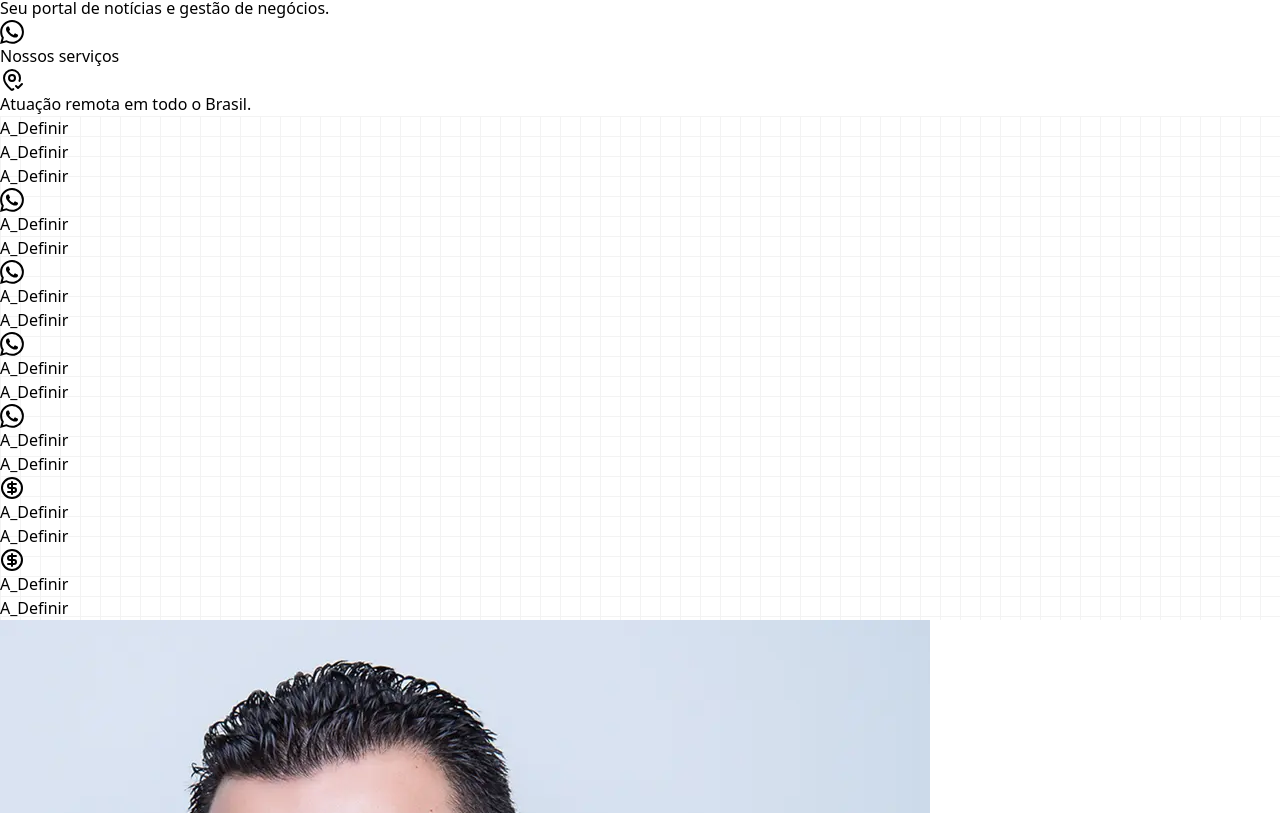
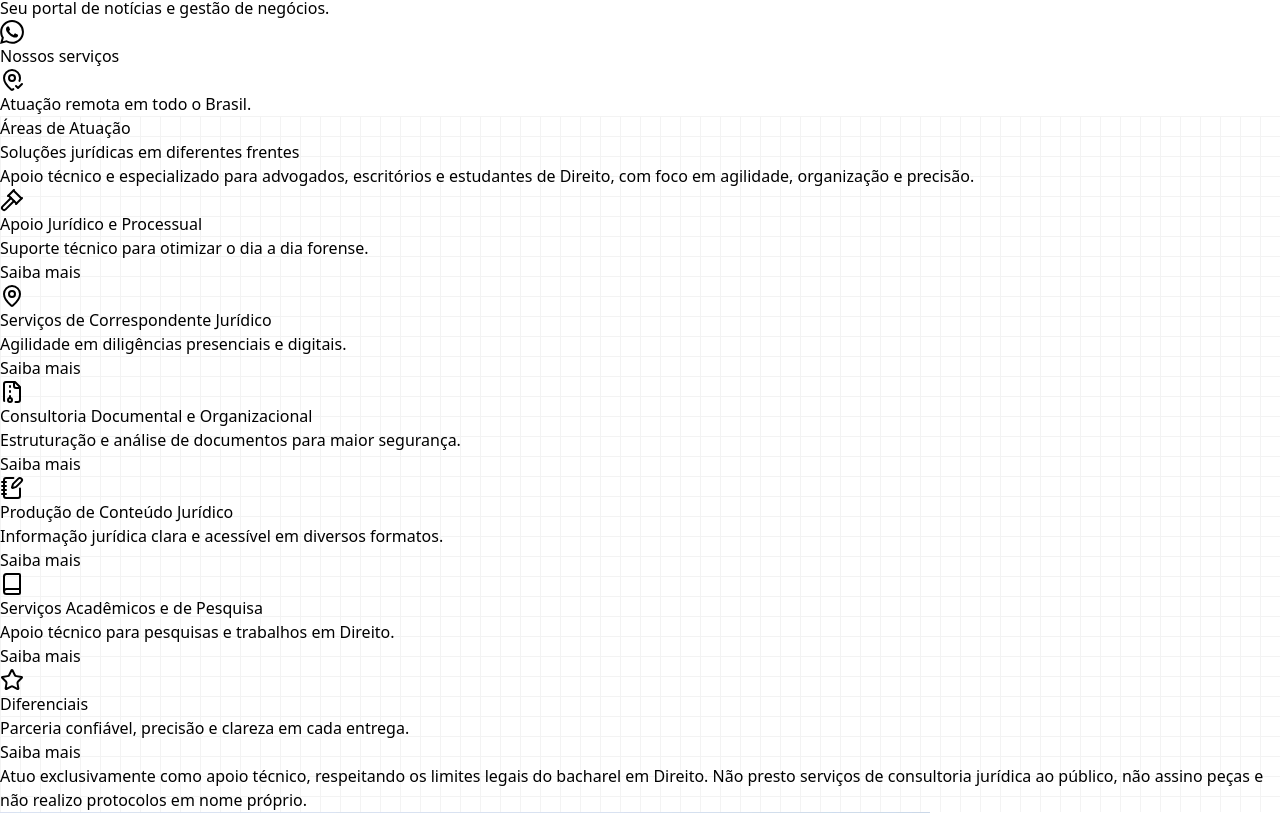
Before and after one commit to Paper-Street-Softwares/LP-Eduardo-Barros, a React (Vite) app: page / in a window 1280 px wide. Shown: the part 507-1320 px from the top of the page. Built offline with nearby package versions, Linux system fonts and the light colour scheme; a web font is replaced by a local one.

Commit message:
fix: Features

```diff
--- a/src/components/cards/IconButtonFeatureCard.jsx
+++ b/src/components/cards/IconButtonFeatureCard.jsx
@@ -18,7 +18,7 @@ export default function IconButtonFeatureCard(props) {
 
   return (
     <div
-      className={`w-[250px] phone2:w-[300px] phone3:w-[350px] tablet1:h-[220px] tablet1:max-w-[255px] desktop1:max-w-[250px] p-0 flex flex-col items-center desktop1:p-0 ${className}`}
+      className={`w-[250px] phone2:w-[300px] phone3:w-[350px] tablet1:h-[250px] tablet1:max-w-[255px] desktop1:max-w-[250px] p-0 flex flex-col items-center desktop1:p-0 ${className}`}
     >
       <div
         className={`h-[64px] w-[64px] mb-[24px] rounded-md flex justify-center items-center ${bgClass}`}
--- a/src/components/sections/DefaultModals.jsx
+++ b/src/components/sections/DefaultModals.jsx
@@ -1,4 +1,7 @@
-import { useTranslation } from "react-i18next";
+import { useState } from "react";
+import { useTranslation, Trans } from "react-i18next";
+import { Dialog } from "primereact/dialog";
+import { X } from "lucide-react";
 import content from "../../content/content";
 import Button from "../interactives/Button";
 import SectionArea from "../sectionElements/SectionArea";
@@ -7,8 +10,47 @@ import SectionWrapper from "../sectionElements/SectionWrapper";
 import MotionDivDownToUp from "../animation/MotionDivDownToUp";
 import IconButtonFeatureCard from "../cards/IconButtonFeatureCard";
 
-export default function FeaturesParagraphs({ modal, colorMode }) {
+export default function FeaturesParagraphs({ colorMode }) {
   const { t } = useTranslation();
+
+  // Estado do modal
+  const [visible, setVisible] = useState(false);
+  const [modalTitle, setModalTitle] = useState("");
+  const [modalContent, setModalContent] = useState("");
+
+  const openModal = (num) => {
+    const card = content.texts.features[`card${num}`];
+
+    setModalTitle(t(`features.card${num}.title`));
+    setModalContent(
+      <div className="text-paragraph3">
+        <p className="mb-8">
+          <Trans i18nKey={`features.card${num}.description`} />
+        </p>
+        <p className="mt-[20px] mb-[18px]">Quer saber mais? Clique abaixo 👇</p>
+
+        <Button
+          aria-label={t("about.ctaButtonAriaLabel")}
+          label={t("about.ctaButtonText")}
+          animation={false}
+          className="hover:scale-105 bg-buttonColor text-labelButtons"
+          icon={
+            <svg
+              xmlns="http://www.w3.org/2000/svg"
+              width="24"
+              height="24"
+              fill="currentColor"
+              className="bi bi-whatsapp"
+              viewBox="0 0 18 18"
+            >
+              <path d="M13.601 2.326A7.85 7.85 0 0 0 7.994 0C3.627 0 .068 3.558.064 7.926c0 1.399.366 2.76 1.057 3.965L0 16l4.204-1.102a7.9 7.9 0 0 0 3.79.965h.004c4.368 0 7.926-3.558 7.93-7.93A7.9 7.9 0 0 0 13.6 2.326zM7.994 14.521a6.6 6.6 0 0 1-3.356-.92l-.24-.144-2.494.654.666-2.433-.156-.251a6.56 6.56 0 0 1-1.007-3.505c0-3.626 2.957-6.584 6.591-6.584a6.56 6.56 0 0 1 4.66 1.931 6.56 6.56 0 0 1 1.928 4.66c-.004 3.639-2.961 6.592-6.592 6.592m3.615-4.934c-.197-.099-1.17-.578-1.353-.646-.182-.065-.315-.099-.445.099-.133.197-.513.646-.627.775-.114.133-.232.148-.43.05-.197-.1-.836-.308-1.592-.985-.59-.525-.985-1.175-1.103-1.372-.114-.198-.011-.304.088-.403.087-.088.197-.232.296-.346.1-.114.133-.198.198-.33.065-.134.034-.248-.015-.347-.05-.099-.445-1.076-.612-1.47-.16-.389-.323-.335-.445-.34-.114-.007-.247-.007-.38-.007a.73.73 0 0 0-.529.247c-.182.198-.691.677-.691 1.654s.71 1.916.81 2.049c.098.133 1.394 2.132 3.383 2.992.47.205.84.326 1.129.418.475.152.904.129 1.246.08.38-.058 1.171-.48 1.338-.943.164-.464.164-.86.114-.943-.049-.084-.182-.133-.38-.232" />
+            </svg>
+          }
+        />
+      </div>
+    );
+    setVisible(true);
+  };
 
   // Classes de tema
   const bgClasses = {
@@ -25,7 +67,7 @@ export default function FeaturesParagraphs({ modal, colorMode }) {
   const textClass = textClasses[colorMode] || textClasses.default;
 
   return (
-    <SectionArea id="service" className={`${bgClass}`}>
+    <SectionArea id="service" className={bgClass}>
       <SectionHeader
         colorMode="dark"
         className="text-center"
@@ -39,15 +81,15 @@ export default function FeaturesParagraphs({ modal, colorMode }) {
       <SectionWrapper>
         <div className="flex flex-col items-center w-full justify-evenly tablet1:flex-row">
           <div className="flex flex-wrap items-start justify-center w-full gap-[40px]">
-            {[1, 2, 3, 4].map((num) => {
-              const card = content.texts.features[`card${num}`]; // Mantém ícones e imagens do content
+            {[1, 2, 3, 4, 5, 6].map((num) => {
+              const card = content.texts.features[`card${num}`];
               return (
                 <MotionDivDownToUp
                   key={num}
                   className="flex flex-col items-center justify-center border-[2px] border-solid px-[10px] py-[20px] rounded-md bg-bgSectionLight tablet1:w-[46.5%] desktop1:w-[28%] desktop2:w-[25%]"
                 >
                   <IconButtonFeatureCard
-                    icon={card.icon} // ícone do content
+                    icon={card.icon}
                     title={t(`features.card${num}.title`)}
                     paragraph={t(`features.card${num}.subtitle`)}
                     className="tablet1:mb-[12px] desktop1:mb-0 desktop2:mb-[18px]"
@@ -58,31 +100,34 @@ export default function FeaturesParagraphs({ modal, colorMode }) {
                     className="bg-darker"
                     labelColor="text-white"
                     label={t(`features.card${num}.buttonLabel`)}
-                    buttonLink={t("links.ctaWhatsapp")}
-                    icon={
-                      <svg
-                        xmlns="http://www.w3.org/2000/svg"
-                        width="16"
-                        height="16"
-                        viewBox="0 0 24 24"
-                        fill="none"
-                        stroke="#fff"
-                        strokeWidth="2"
-                        strokeLinecap="round"
-                        strokeLinejoin="round"
-                        className="lucide lucide-corner-down-right"
-                      >
-                        <polyline points="15 10 20 15 15 20" />
-                        <path d="M4 4v7a4 4 0 0 0 4 4h12" />
-                      </svg>
-                    }
+                    onClick={() => openModal(num)}
                   />
                 </MotionDivDownToUp>
               );
             })}
+
+            <p className="font-mainFont w-[90%] desktop1:w-[80%] text-black/70 text-center">
+              Atuo exclusivamente como apoio técnico, respeitando os limites
+              legais do bacharel em Direito. Não presto serviços de consultoria
+              jurídica ao público, não assino peças e não realizo protocolos em
+              nome próprio.
+            </p>
           </div>
         </div>
       </SectionWrapper>
+
+      {/* Modal */}
+      <Dialog
+        className="font-secondFont"
+        closeIcon={<X size={20} />}
+        header={modalTitle}
+        visible={visible}
+        onHide={() => setVisible(false)}
+        style={{ width: "50vw" }}
+        breakpoints={{ "4000px": "60vw", "1024px": "70vw", "641px": "85vw" }}
+      >
+        {modalContent}
+      </Dialog>
     </SectionArea>
   );
 }
--- a/src/content/content.jsx
+++ b/src/content/content.jsx
@@ -212,11 +212,19 @@ const content = {
             xmlns="http://www.w3.org/2000/svg"
             width="24"
             height="24"
-            fill="currentColor"
-            className="bi bi-whatsapp"
-            viewBox="0 0 16 16"
+            viewBox="0 0 24 24"
+            fill="none"
+            stroke="currentColor"
+            stroke-width="2"
+            stroke-linecap="round"
+            stroke-linejoin="round"
+            class="lucide lucide-gavel-icon lucide-gavel"
           >
-            <path d="M13.601 2.326A7.85 7.85 0 0 0 7.994 0C3.627 0 .068 3.558.064 7.926c0 1.399.366 2.76 1.057 3.965L0 16l4.204-1.102a7.9 7.9 0 0 0 3.79.965h.004c4.368 0 7.926-3.558 7.93-7.93A7.9 7.9 0 0 0 13.6 2.326zM7.994 14.521a6.6 6.6 0 0 1-3.356-.92l-.24-.144-2.494.654.666-2.433-.156-.251a6.56 6.56 0 0 1-1.007-3.505c0-3.626 2.957-6.584 6.591-6.584a6.56 6.56 0 0 1 4.66 1.931 6.56 6.56 0 0 1 1.928 4.66c-.004 3.639-2.961 6.592-6.592 6.592m3.615-4.934c-.197-.099-1.17-.578-1.353-.646-.182-.065-.315-.099-.445.099-.133.197-.513.646-.627.775-.114.133-.232.148-.43.05-.197-.1-.836-.308-1.592-.985-.59-.525-.985-1.175-1.103-1.372-.114-.198-.011-.304.088-.403.087-.088.197-.232.296-.346.1-.114.133-.198.198-.33.065-.134.034-.248-.015-.347-.05-.099-.445-1.076-.612-1.47-.16-.389-.323-.335-.445-.34-.114-.007-.247-.007-.38-.007a.73.73 0 0 0-.529.247c-.182.198-.691.677-.691 1.654s.71 1.916.81 2.049c.098.133 1.394 2.132 3.383 2.992.47.205.84.326 1.129.418.475.152.904.129 1.246.08.38-.058 1.171-.48 1.338-.943.164-.464.164-.86.114-.943-.049-.084-.182-.133-.38-.232" />
+            <path d="m14 13-8.381 8.38a1 1 0 0 1-3.001-3l8.384-8.381" />
+            <path d="m16 16 6-6" />
+            <path d="m21.5 10.5-8-8" />
+            <path d="m8 8 6-6" />
+            <path d="m8.5 7.5 8 8" />
           </svg>
         ),
         buttonLabelModal: "Fale Conosco",
@@ -240,11 +248,16 @@ const content = {
             xmlns="http://www.w3.org/2000/svg"
             width="24"
             height="24"
-            fill="currentColor"
-            className="bi bi-whatsapp"
-            viewBox="0 0 16 16"
+            viewBox="0 0 24 24"
+            fill="none"
+            stroke="currentColor"
+            stroke-width="2"
+            stroke-linecap="round"
+            stroke-linejoin="round"
+            class="lucide lucide-map-pin-icon lucide-map-pin"
           >
-            <path d="M13.601 2.326A7.85 7.85 0 0 0 7.994 0C3.627 0 .068 3.558.064 7.926c0 1.399.366 2.76 1.057 3.965L0 16l4.204-1.102a7.9 7.9 0 0 0 3.79.965h.004c4.368 0 7.926-3.558 7.93-7.93A7.9 7.9 0 0 0 13.6 2.326zM7.994 14.521a6.6 6.6 0 0 1-3.356-.92l-.24-.144-2.494.654.666-2.433-.156-.251a6.56 6.56 0 0 1-1.007-3.505c0-3.626 2.957-6.584 6.591-6.584a6.56 6.56 0 0 1 4.66 1.931 6.56 6.56 0 0 1 1.928 4.66c-.004 3.639-2.961 6.592-6.592 6.592m3.615-4.934c-.197-.099-1.17-.578-1.353-.646-.182-.065-.315-.099-.445.099-.133.197-.513.646-.627.775-.114.133-.232.148-.43.05-.197-.1-.836-.308-1.592-.985-.59-.525-.985-1.175-1.103-1.372-.114-.198-.011-.304.088-.403.087-.088.197-.232.296-.346.1-.114.133-.198.198-.33.065-.134.034-.248-.015-.347-.05-.099-.445-1.076-.612-1.47-.16-.389-.323-.335-.445-.34-.114-.007-.247-.007-.38-.007a.73.73 0 0 0-.529.247c-.182.198-.691.677-.691 1.654s.71 1.916.81 2.049c.098.133 1.394 2.132 3.383 2.992.47.205.84.326 1.129.418.475.152.904.129 1.246.08.38-.058 1.171-.48 1.338-.943.164-.464.164-.86.114-.943-.049-.084-.182-.133-.38-.232" />
+            <path d="M20 10c0 4.993-5.539 10.193-7.399 11.799a1 1 0 0 1-1.202 0C9.539 20.193 4 14.993 4 10a8 8 0 0 1 16 0" />
+            <circle cx="12" cy="10" r="3" />
           </svg>
         ),
         buttonLabelModal: "Fale Conosco",
@@ -267,11 +280,20 @@ const content = {
             xmlns="http://www.w3.org/2000/svg"
             width="24"
             height="24"
-            fill="currentColor"
-            className="bi bi-whatsapp"
-            viewBox="0 0 16 16"
+            viewBox="0 0 24 24"
+            fill="none"
+            stroke="currentColor"
+            stroke-width="2"
+            stroke-linecap="round"
+            stroke-linejoin="round"
+            class="lucide lucide-file-archive-icon lucide-file-archive"
           >
-            <path d="M13.601 2.326A7.85 7.85 0 0 0 7.994 0C3.627 0 .068 3.558.064 7.926c0 1.399.366 2.76 1.057 3.965L0 16l4.204-1.102a7.9 7.9 0 0 0 3.79.965h.004c4.368 0 7.926-3.558 7.93-7.93A7.9 7.9 0 0 0 13.6 2.326zM7.994 14.521a6.6 6.6 0 0 1-3.356-.92l-.24-.144-2.494.654.666-2.433-.156-.251a6.56 6.56 0 0 1-1.007-3.505c0-3.626 2.957-6.584 6.591-6.584a6.56 6.56 0 0 1 4.66 1.931 6.56 6.56 0 0 1 1.928 4.66c-.004 3.639-2.961 6.592-6.592 6.592m3.615-4.934c-.197-.099-1.17-.578-1.353-.646-.182-.065-.315-.099-.445.099-.133.197-.513.646-.627.775-.114.133-.232.148-.43.05-.197-.1-.836-.308-1.592-.985-.59-.525-.985-1.175-1.103-1.372-.114-.198-.011-.304.088-.403.087-.088.197-.232.296-.346.1-.114.133-.198.198-.33.065-.134.034-.248-.015-.347-.05-.099-.445-1.076-.612-1.47-.16-.389-.323-.335-.445-.34-.114-.007-.247-.007-.38-.007a.73.73 0 0 0-.529.247c-.182.198-.691.677-.691 1.654s.71 1.916.81 2.049c.098.133 1.394 2.132 3.383 2.992.47.205.84.326 1.129.418.475.152.904.129 1.246.08.38-.058 1.171-.48 1.338-.943.164-.464.164-.86.114-.943-.049-.084-.182-.133-.38-.232" />
+            <path d="M10 12v-1" />
+            <path d="M10 18v-2" />
+            <path d="M10 7V6" />
+            <path d="M14 2v4a2 2 0 0 0 2 2h4" />
+            <path d="M15.5 22H18a2 2 0 0 0 2-2V7l-5-5H6a2 2 0 0 0-2 2v16a2 2 0 0 0 .274 1.01" />
+            <circle cx="10" cy="20" r="2" />
           </svg>
         ),
         buttonLabelModal: "Fale Conosco",
@@ -295,11 +317,20 @@ const content = {
             xmlns="http://www.w3.org/2000/svg"
             width="24"
             height="24"
-            fill="currentColor"
-            className="bi bi-whatsapp"
-            viewBox="0 0 16 16"
+            viewBox="0 0 24 24"
+            fill="none"
+            stroke="currentColor"
+            stroke-width="2"
+            stroke-linecap="round"
+            stroke-linejoin="round"
+            class="lucide lucide-notebook-pen-icon lucide-notebook-pen"
           >
-            <path d="M13.601 2.326A7.85 7.85 0 0 0 7.994 0C3.627 0 .068 3.558.064 7.926c0 1.399.366 2.76 1.057 3.965L0 16l4.204-1.102a7.9 7.9 0 0 0 3.79.965h.004c4.368 0 7.926-3.558 7.93-7.93A7.9 7.9 0 0 0 13.6 2.326zM7.994 14.521a6.6 6.6 0 0 1-3.356-.92l-.24-.144-2.494.654.666-2.433-.156-.251a6.56 6.56 0 0 1-1.007-3.505c0-3.626 2.957-6.584 6.591-6.584a6.56 6.56 0 0 1 4.66 1.931 6.56 6.56 0 0 1 1.928 4.66c-.004 3.639-2.961 6.592-6.592 6.592m3.615-4.934c-.197-.099-1.17-.578-1.353-.646-.182-.065-.315-.099-.445.099-.133.197-.513.646-.627.775-.114.133-.232.148-.43.05-.197-.1-.836-.308-1.592-.985-.59-.525-.985-1.175-1.103-1.372-.114-.198-.011-.304.088-.403.087-.088.197-.232.296-.346.1-.114.133-.198.198-.33.065-.134.034-.248-.015-.347-.05-.099-.445-1.076-.612-1.47-.16-.389-.323-.335-.445-.34-.114-.007-.247-.007-.38-.007a.73.73 0 0 0-.529.247c-.182.198-.691.677-.691 1.654s.71 1.916.81 2.049c.098.133 1.394 2.132 3.383 2.992.47.205.84.326 1.129.418.475.152.904.129 1.246.08.38-.058 1.171-.48 1.338-.943.164-.464.164-.86.114-.943-.049-.084-.182-.133-.38-.232" />
+            <path d="M13.4 2H6a2 2 0 0 0-2 2v16a2 2 0 0 0 2 2h12a2 2 0 0 0 2-2v-7.4" />
+            <path d="M2 6h4" />
+            <path d="M2 10h4" />
+            <path d="M2 14h4" />
+            <path d="M2 18h4" />
+            <path d="M21.378 5.626a1 1 0 1 0-3.004-3.004l-5.01 5.012a2 2 0 0 0-.506.854l-.837 2.87a.5.5 0 0 0 .62.62l2.87-.837a2 2 0 0 0 .854-.506z" />
           </svg>
         ),
         buttonLabelModal: "Fale Conosco",
@@ -329,11 +360,9 @@ const content = {
             stroke-width="2"
             stroke-linecap="round"
             stroke-linejoin="round"
-            class="lucide lucide-circle-dollar-sign-icon lucide-circle-dollar-sign"
+            class="lucide lucide-book-icon lucide-book"
           >
-            <circle cx="12" cy="12" r="10" />
-            <path d="M16 8h-6a2 2 0 1 0 0 4h4a2 2 0 1 1 0 4H8" />
-            <path d="M12 18V6" />
+            <path d="M4 19.5v-15A2.5 2.5 0 0 1 6.5 2H19a1 1 0 0 1 1 1v18a1 1 0 0 1-1 1H6.5a1 1 0 0 1 0-5H20" />
           </svg>
         ),
         buttonLabelModal: "Fale Conosco",
@@ -363,11 +392,9 @@ const content = {
             stroke-width="2"
             stroke-linecap="round"
             stroke-linejoin="round"
-            class="lucide lucide-circle-dollar-sign-icon lucide-circle-dollar-sign"
+            class="lucide lucide-star-icon lucide-star"
           >
-            <circle cx="12" cy="12" r="10" />
-            <path d="M16 8h-6a2 2 0 1 0 0 4h4a2 2 0 1 1 0 4H8" />
-            <path d="M12 18V6" />
+            <path d="M11.525 2.295a.53.53 0 0 1 .95 0l2.31 4.679a2.123 2.123 0 0 0 1.595 1.16l5.166.756a.53.53 0 0 1 .294.904l-3.736 3.638a2.123 2.123 0 0 0-.611 1.878l.882 5.14a.53.53 0 0 1-.771.56l-4.618-2.428a2.122 2.122 0 0 0-1.973 0L6.396 21.01a.53.53 0 0 1-.77-.56l.881-5.139a2.122 2.122 0 0 0-.611-1.879L2.16 9.795a.53.53 0 0 1 .294-.906l5.165-.755a2.122 2.122 0 0 0 1.597-1.16z" />
           </svg>
         ),
         buttonLabelModal: "Fale Conosco",
--- a/src/locales/pt.json
+++ b/src/locales/pt.json
@@ -27,51 +27,51 @@
     }
   },
   "features": {
-    "miniTag": "A_Definir",
-    "title": "A_Definir",
-    "subtitle": "A_Definir",
+    "miniTag": "Áreas de Atuação",
+    "title": "Soluções jurídicas em diferentes frentes",
+    "subtitle": "Apoio técnico e especializado para advogados, escritórios e estudantes de Direito, com foco em agilidade, organização e precisão.",
     "card1": {
-      "title": "A_Definir",
-      "subtitle": "A_Definir",
-      "description": "A_Definir",
+      "title": "Apoio Jurídico e Processual",
+      "subtitle": "Suporte técnico para otimizar o dia a dia forense.",
+      "description": "Elaboração de minutas de petições, contestações, réplicas e recursos (sem assinatura). <br/><br/> Pesquisas de jurisprudência, doutrina e legislação. <br/><br/> Elaboração de relatórios jurídicos e quadros comparativos. <br/><br/> Revisão e organização de documentos processuais. <br/><br/> Controle e gestão de prazos processuais. <br/><br/> Acompanhamento processual (consulta e extração de andamentos no PJe, e-SAJ etc.). <br/><br/> Cálculos básicos de liquidação inicial.",
       "buttonLabelModal": "A_Definir",
-      "buttonLabel": "A_Definir"
+      "buttonLabel": "Saiba mais"
     },
     "card2": {
-      "title": "A_Definir",
-      "subtitle": "A_Definir",
-      "description": "A_Definir",
+      "title": "Serviços de Correspondente Jurídico",
+      "subtitle": "Agilidade em diligências presenciais e digitais.",
+      "description": "Protocolos físicos e digitais em fóruns, cartórios e órgãos públicos. <br/><br/> Retirada de alvarás, certidões e ofícios. <br/><br/> Obtenção de cópias processuais (físicas e digitais). <br/><br/> Diligências administrativas em órgãos públicos e privados. <br/><br/> Acompanhamento em cartórios (registros, certidões, averbações). <br/><br/> Despachos administrativos junto a repartições públicas. ",
       "buttonLabelModal": "A_Definir",
-      "buttonLabel": "A_Definir"
+      "buttonLabel": "Saiba mais"
     },
     "card3": {
-      "title": "A_Definir",
-      "subtitle": "A_Definir",
-      "description": "A_Definir",
+      "title": "Consultoria Documental e Organizacional",
+      "subtitle": "Estruturação e análise de documentos para maior segurança.",
+      "description": "Organização de pastas e arquivos jurídicos (digitais ou físicos). <br/><br/> Levantamento e análise preliminar de documentos para inventários, usucapião, contratos etc. <br/><br/> Apoio em regularização imobiliária e empresarial (levantamento de certidões, juntas comerciais). <br/><br/> Elaboração de checklists documentais personalizados para clientes e advogados.",
       "buttonLabelModal": "A_Definir",
-      "buttonLabel": "A_Definir"
+      "buttonLabel": "Saiba mais"
     },
     "card4": {
-      "title": "A_Definir",
-      "subtitle": "A_Definir",
-      "description": "A_Definir",
+      "title": "Produção de Conteúdo Jurídico",
+      "subtitle": "Informação jurídica clara e acessível em diversos formatos.",
+      "description": "Criação de posts e artigos informativos para blogs, redes sociais e sites de advocacia. <br/><br/> Elaboração de eBooks e cartilhas jurídicas para público leigo (ex.: Direitos do Consumidor, Direito de Família, Contratos). <br/><br/> Criação de resumos e materiais de estudo em Direito. <br/><br/> Revisão de artigos científicos, TCCs e trabalhos acadêmicos jurídicos. <br/><br/> Apoio em produção de cursos e treinamentos jurídicos introdutórios. ",
       "buttonLabelModal": "A_Definir",
-      "buttonLabel": "A_Definir",
+      "buttonLabel": "Saiba mais",
       "servicesButton": "A_Definir"
     },
     "card5": {
-      "title": "A_Definir",
-      "subtitle": "A_Definir",
-      "description": "A_Definir",
+      "title": "Serviços Acadêmicos e de Pesquisa",
+      "subtitle": "Apoio técnico para pesquisas e trabalhos em Direito.",
+      "description": "Apoio em pesquisas para teses, dissertações e monografias em Direito. <br/><br/> Organização de referências bibliográficas (ABNT, APA etc.). <br/><br/> Elaboração de fichamentos de obras jurídicas. <br/><br/> Resumos de jurisprudência e doutrina para fins acadêmicos.",
       "buttonLabelModal": "A_Definir",
-      "buttonLabel": "A_Definir"
+      "buttonLabel": "Saiba mais"
     },
     "card6": {
-      "title": "A_Definir",
-      "subtitle": "A_Definir",
-      "description": "A_Definir",
+      "title": "Diferenciais",
+      "subtitle": "Parceria confiável, precisão e clareza em cada entrega.",
+      "description": "✔ Experiência em ambiente jurídico. <br/><br/> ✔ Foco em agilidade, organização e precisão. <br/><br/> ✔ Atuação como parceiro de advogados e escritórios, oferecendo suporte confiável. <br/><br/> ✔ Produção de conteúdos claros e acessíveis para o público em geral. <br/><br/> Todo material é entregue em formato Word, pronto para revisão, assinatura e protocolo pelo advogado responsável. ",
       "buttonLabelModal": "A_Definir",
-      "buttonLabel": "A_Definir"
+      "buttonLabel": "Saiba mais"
     }
   },
   "maps": {
--- a/src/pages/Index.jsx
+++ b/src/pages/Index.jsx
@@ -69,8 +69,8 @@ export default function Index() {
         button={false}
         modalWithCards={false}
         paragraphs={false}
-        sixCards={true}
-        paragraphsModal={false}
+        sixCards={false}
+        paragraphsModal={true}
       />
 
       <About modal={true} showGallery={false} colorMode={colorMode} />
```
